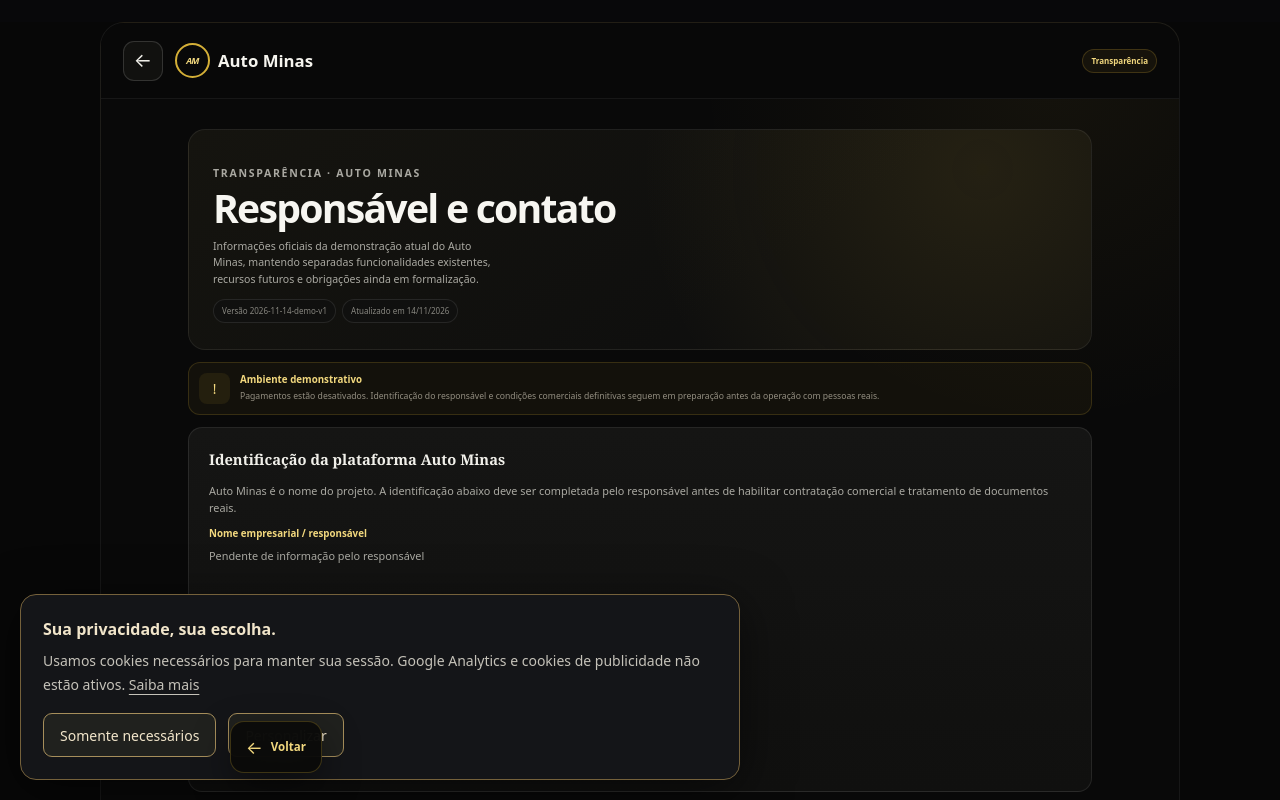
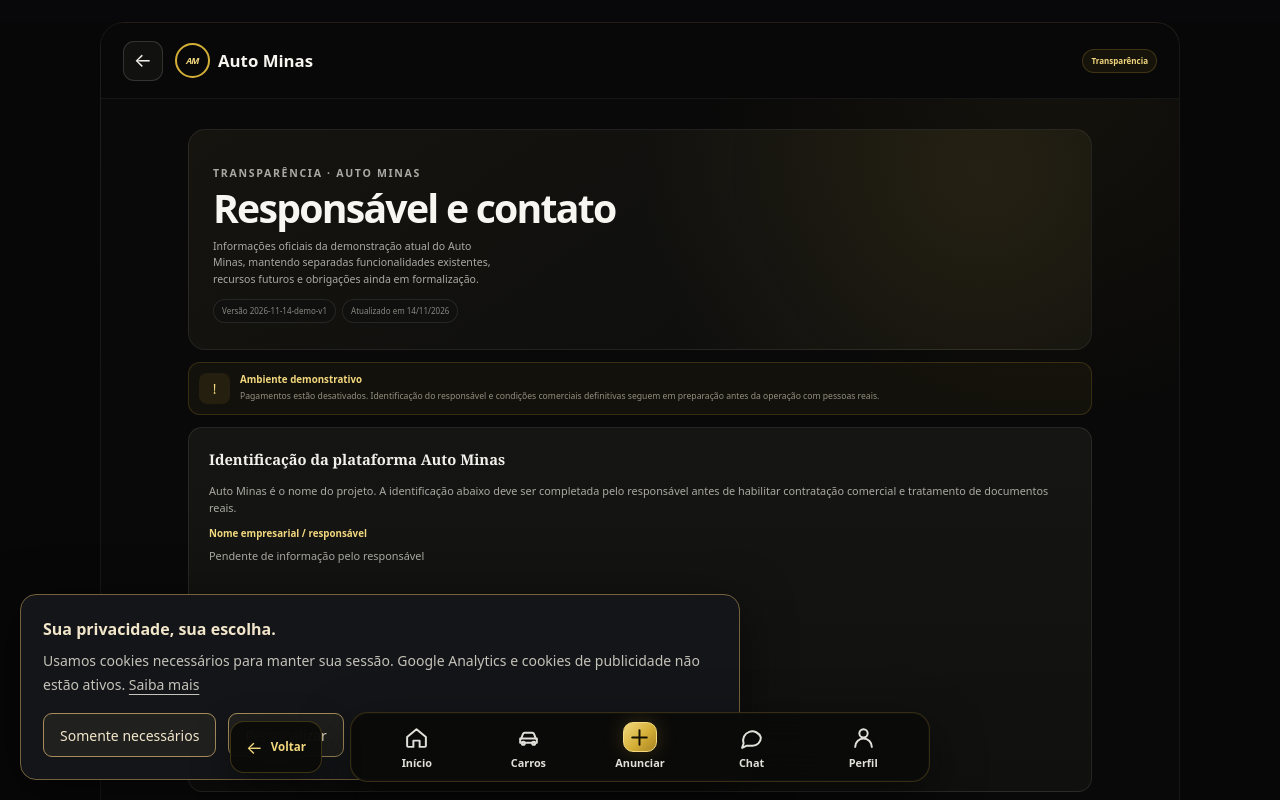
Before and after one commit to josenetoo-dev/auto-minas-frontend, a Next.js app: page /legal in a window 1280 px wide. Shown: the top 800 px of the page. Built offline with nearby package versions, Linux system fonts and the light colour scheme.

Commit message:
fix: torna hotbar realmente fixa e elimina scroll vazio

```diff
--- a/src/app/globals.css
+++ b/src/app/globals.css
@@ -367,8 +367,61 @@ body:has(.site-global-hotbar) {
   padding-bottom: calc(84px + env(safe-area-inset-bottom)) !important;
 }
 
-.site-global-hotbar {
+.site-global-hotbar.home-bottom-nav {
+  position: fixed;
   z-index: 120;
+  right: 0;
+  bottom: 0;
+  left: 0;
+  display: grid;
+  grid-template-columns: repeat(5,minmax(0,1fr));
+  min-height: calc(72px + env(safe-area-inset-bottom));
+  border-top: 1px solid rgba(255,255,255,.10);
+  background: rgba(11,11,10,.97);
+  padding: 8px 8px calc(6px + env(safe-area-inset-bottom));
+  backdrop-filter: blur(18px);
+}
+
+.site-global-hotbar .home-bottom-nav-item {
+  display: flex;
+  min-width: 0;
+  flex-direction: column;
+  align-items: center;
+  justify-content: center;
+  gap: 3px;
+  border-radius: 10px;
+  color: #e0dfd8;
+  font-size: .66rem;
+  font-weight: 700;
+}
+
+.site-global-hotbar .home-bottom-nav-item.is-active {
+  color: #d4af37;
+}
+
+.site-global-hotbar .home-bottom-nav-item.is-primary .home-bottom-nav-icon {
+  border: 1px solid #f2d87e;
+  border-radius: 10px;
+  background: linear-gradient(135deg,#f2d87e,#d4af37 55%,#a88323);
+  color: #171004;
+  box-shadow: 0 0 20px rgba(212,175,55,.22);
+}
+
+.site-global-hotbar .home-bottom-nav-icon {
+  display: grid;
+  width: 34px;
+  height: 31px;
+  place-items: center;
+}
+
+.site-global-hotbar .home-bottom-nav-icon svg {
+  width: 25px;
+  height: 25px;
+  fill: none;
+  stroke: currentColor;
+  stroke-width: 1.9;
+  stroke-linecap: round;
+  stroke-linejoin: round;
 }
 
 .site-desktop-back {
@@ -518,3 +571,12 @@ body:has(.site-global-hotbar) {
     left: max(24px, calc(50% - 410px));
   }
 }
+
+/* Evita caudas vazias de scroll nas telas com shell próprio. */
+body:has(.account-hub-screen) #conteudo-principal,
+body:has(.admin-shell-screen) #conteudo-principal,
+body:has(.legal-page-screen) #conteudo-principal,
+body:has(.info-page-screen) #conteudo-principal,
+body:has(.fair-page-screen) #conteudo-principal {
+  min-height: 0;
+}
```
